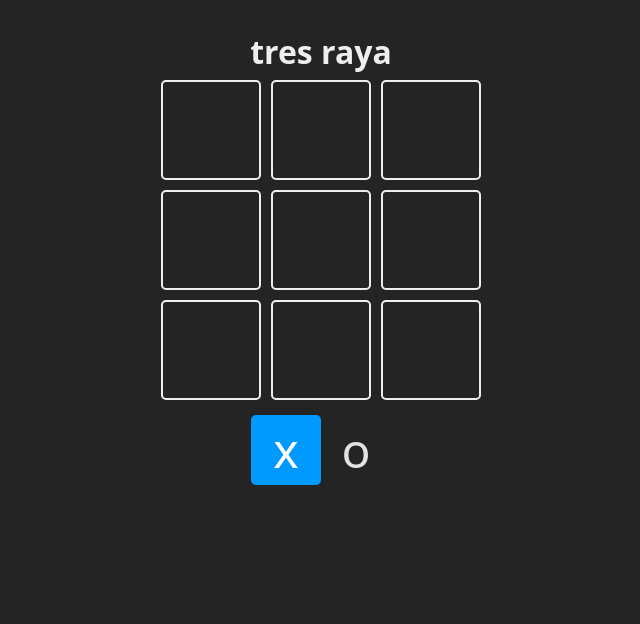
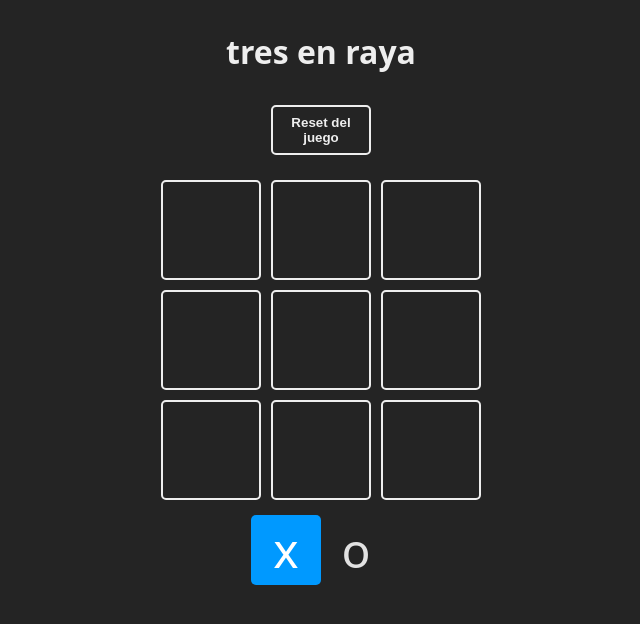
Before and after one commit to Noelia2000/ProyectoNOELIA_ARGOTE_CENTRAL, a React (Vite) app in the folder ProjectTresEnRaya/: page / in a window 1280 px wide. Shown: the top 624 px of the page, without its empty margins (319-959 px from the left). Built offline with nearby package versions, Linux system fonts and the light colour scheme.

Commit message:
show tie

```diff
--- a/ProjectTresEnRaya/src/App.jsx
+++ b/ProjectTresEnRaya/src/App.jsx
@@ -52,17 +52,26 @@ const checkWinner= (boardToCheck)=>{
     ){
       return boardToCheck[a]// x u o
     }
-
 }
 // si no hay ganador
 return null
-  }
+}
+
 
 const resetGame=()=>{
   setBoard(Array(9).fill(null))
   setTurn(TURNS.X)
   setWinner(null)
 }
+
+const checkEnGame=(newBoard)=>{
+// revisar si hay un empate
+// si no hay mas espacios vacios
+// en el tablero
+
+  return newBoard.every((square)=> square !== null)
+}
+
  const updateBoard=(index)=>{
 
   if (board[index] || winner) return
@@ -71,24 +80,26 @@ const resetGame=()=>{
   newBoard[index]=turn
   setBoard(newBoard)
   //cambiar el turno
-
-
   const newTurn=turn===TURNS.X ? TURNS.O : TURNS.X
   setTurn(newTurn)
   // revisar si hay un ganador
   const newWinner=checkWinner(newBoard)
   if (newWinner){
     setWinner(newWinner)
-  }// TODO: check if gane is over
+  } else if (checkEnGame(newBoard)){
+    setWinner(false)// empate
+
 
   }
+}
 
 
 
 
   return (
     <main className="board">
-      <h1> tres raya</h1>
+      <h1> tres en raya</h1>
+      <button onClick={resetGame}> Reset del juego </button>
       <section className="game">
         {
           board.map((_, index) => {
```
